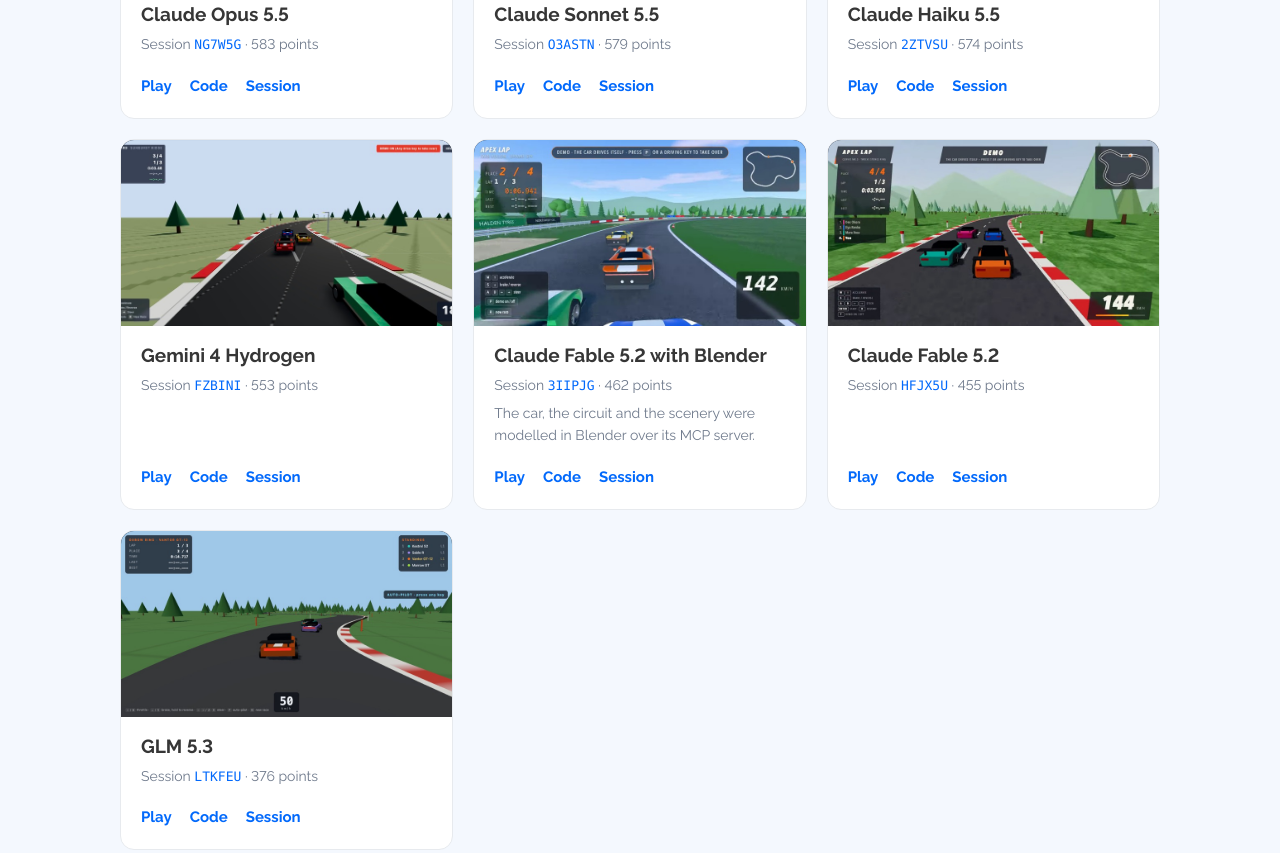
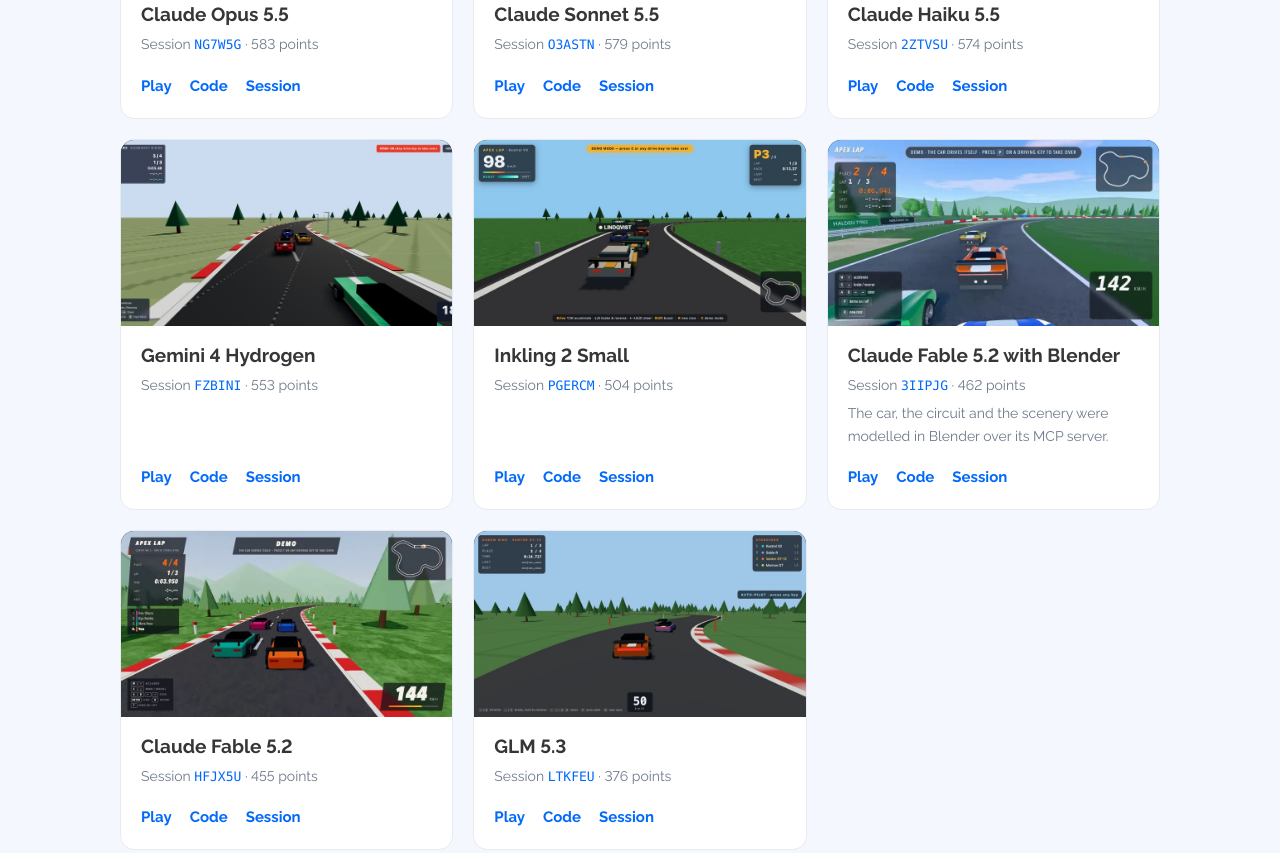
Before and after one commit to ololo-dev/ololo-dev.github.io, a plain HTML site: page index.html in a window 1280 px wide. Shown: the part 1955-2808 px from the top of the page. Drawn offline with Linux system fonts and the light colour scheme.

Commit message:
Add the Apex Lap game built by Inkling 2 Small
Claude-Session: https://claude.ai/code/session_01HprcVgapdrGxY2rFYzuBZe

```diff
--- a/index.html
+++ b/index.html
@@ -224,6 +224,15 @@ ololo start weather-widget</pre>
       </article>
 
       <article class="game">
+        <img src="img/inkling-2-small.jpg" alt="A race in the game built by Inkling 2 Small" loading="lazy" width="800" height="450">
+        <div class="body">
+          <h3>Inkling 2 Small</h3>
+          <div class="meta">Session <a href="https://ololo.dev/s/PGERCM"><code>PGERCM</code></a> &middot; 504 points</div>
+          <div class="go"><a href="https://ololo-dev.github.io/apex-lap-inkling-2-small/">Play</a><a href="https://github.com/ololo-dev/apex-lap-inkling-2-small">Code</a><a href="https://ololo.dev/s/PGERCM">Session</a></div>
+        </div>
+      </article>
+
+      <article class="game">
         <img src="img/fable-5-2-blender.jpg" alt="A race in the game built by Claude Fable 5.2 with Blender" loading="lazy" width="800" height="450">
         <div class="body">
           <h3>Claude Fable 5.2 with Blender</h3>
```
Also changed, not shown: img/inkling-2-small.jpg (added).
